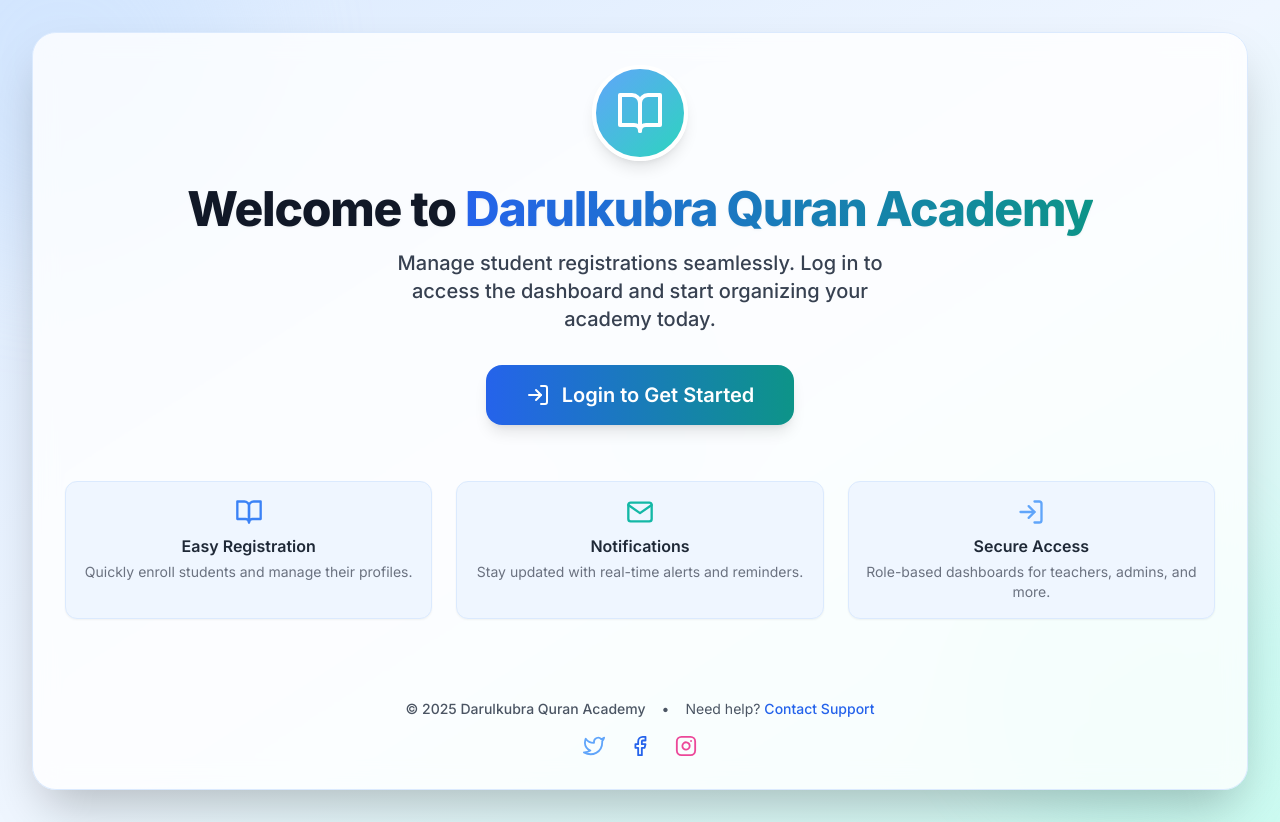
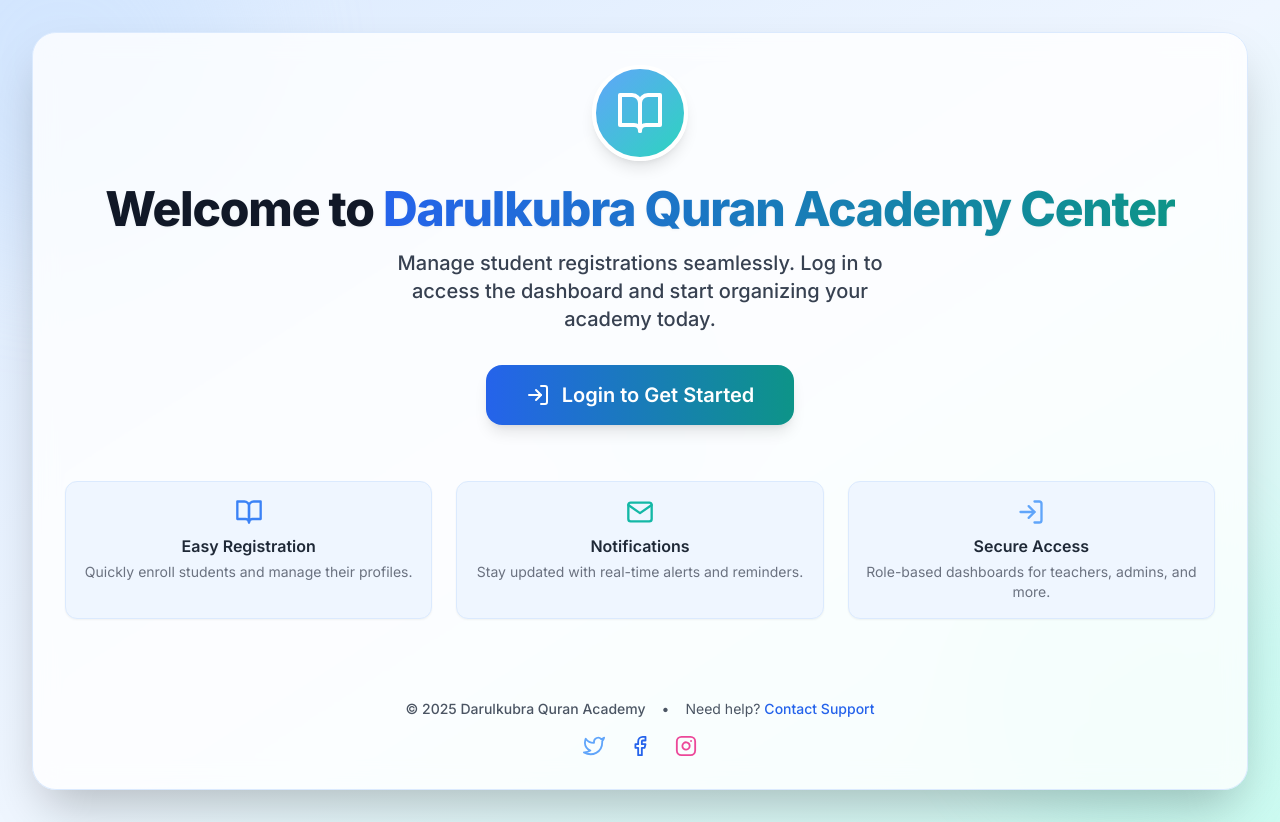
Before and after one commit to ez-programmer4/darulkubra, a Next.js app: page / in a window 1280 px wide. Built offline with nearby package versions, Linux system fonts and the light colour scheme.

Commit message:
commit-7

```diff
--- a/src/app/page.tsx
+++ b/src/app/page.tsx
@@ -43,7 +43,7 @@ export default function Home() {
         <h1 className="text-4xl md:text-5xl font-extrabold text-gray-900 tracking-tight mb-4 drop-shadow-sm">
           Welcome to{" "}
           <span className="text-transparent bg-clip-text bg-gradient-to-r from-blue-600 to-teal-600">
-            Darulkubra Quran Academy
+            Darulkubra Quran Academy Center
           </span>
         </h1>
         <p className="text-gray-700 text-lg md:text-xl mb-8 max-w-lg mx-auto font-medium">
```
